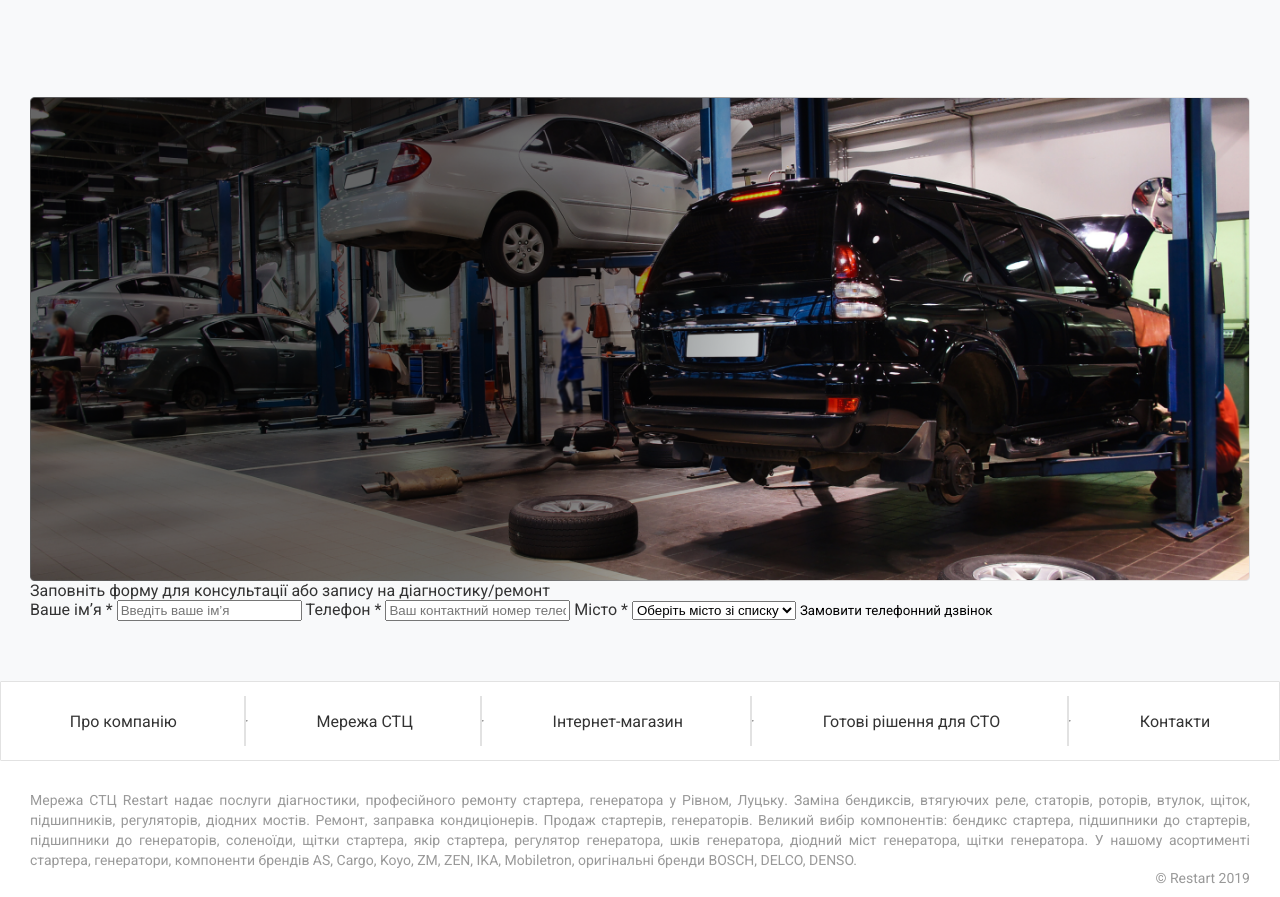
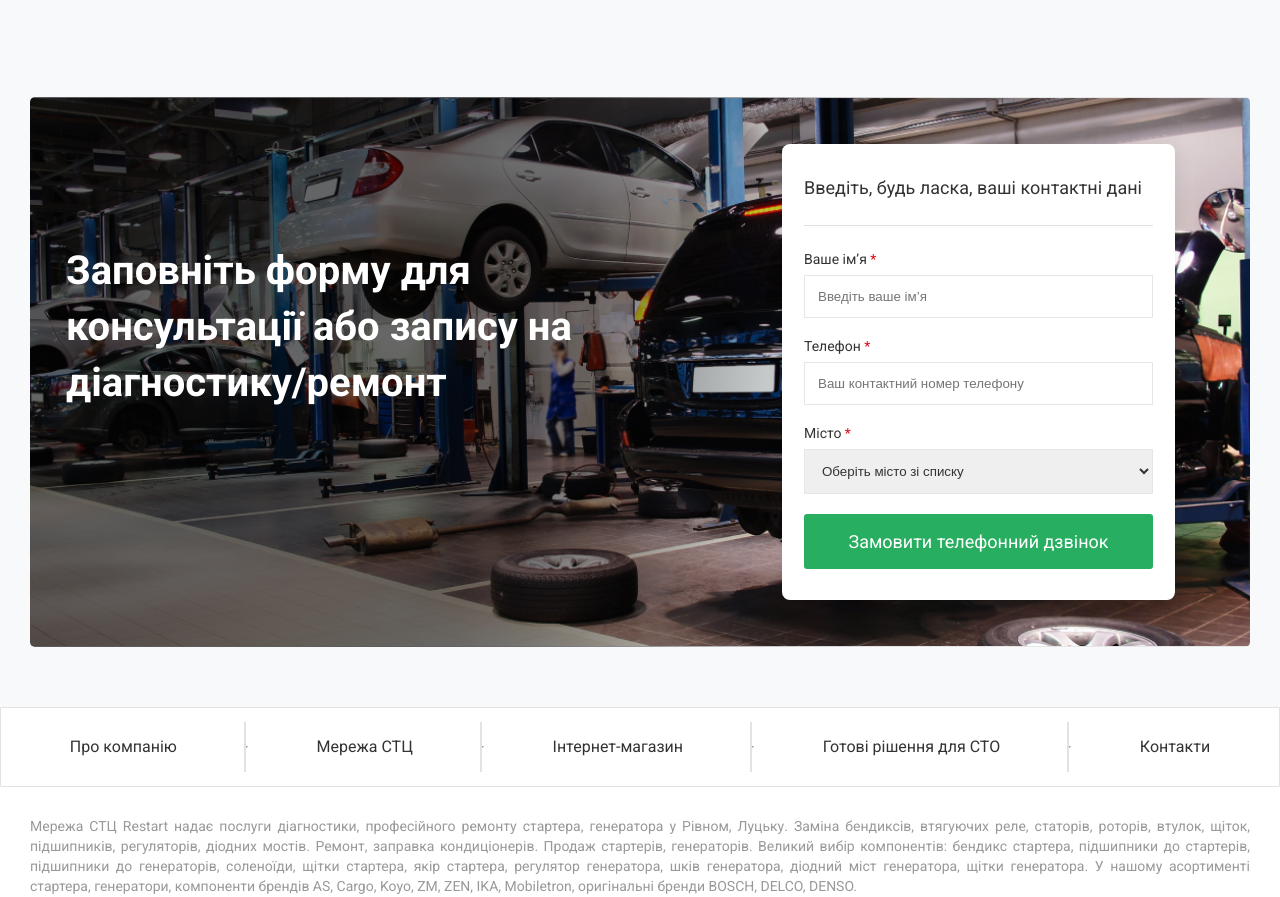
Before and after one commit to Promart1/restart_web, a website: page src/stores.html in a window 1280 px wide. Shown: the part 3372-4269 px from the top of the page. Drawn offline with nearby package versions, Linux system fonts and the light colour scheme; files that its build step writes are made by us from their sources; files whose address does not match are found by name.

Commit message:
add form section

```diff
--- a/gulp/version.json
+++ b/gulp/version.json
@@ -1,3 +1,3 @@
 {
-    "main": "20240301130533"
+    "main": "20240301151644"
 }
--- a/src/html/head.html
+++ b/src/html/head.html
@@ -4,9 +4,8 @@
   <link rel="stylesheet" href="css/style.min.css" />
   <link rel="preconnect" href="https://fonts.googleapis.com" />
   <link rel="preconnect" href="https://fonts.gstatic.com" crossorigin />
-  <link
-    href="https://fonts.googleapis.com/css2?family=Roboto&display=swap"
-    rel="stylesheet"
-  />
+  <link rel="preconnect" href="https://fonts.googleapis.com">
+<link rel="preconnect" href="https://fonts.gstatic.com" crossorigin>
+<link href="https://fonts.googleapis.com/css2?family=Roboto:wght@400;700&display=swap" rel="stylesheet">
   <title>@@title</title>
 </head>
--- a/src/scss/style.scss
+++ b/src/scss/style.scss
@@ -130,10 +130,6 @@ body {
 
   &__item:nth-last-child(1)::after {
     display: none;
-  }
-
-  &__link:active {
-    color: red;
   }
 
   &__button {
@@ -1690,9 +1686,167 @@ body {
   &__inner {
     margin-top: 100px;
     margin-bottom: 100px;
+    position: relative;
 
     img {
-width: 100%;
-    }
+      width: 100%;
+      object-fit: cover;
+      height: 550px;
+      object-position: center;
+      display: block;
+      border-radius: 5px;
+      margin: 0 auto;
+    }
+  }
+
+  &__block-wrapper {
+
+    display: flex;
+    align-items: center;
+    justify-content: space-between;
+    margin-left: 36px;
+    margin-right: 75px;
+    position: absolute;
+    top: 50%;
+    left: 0;
+    right: 0;
+    transform: translate(0, -50%);
+  }
+
+  &__text {
+    font-weight: 700;
+    font-size: 40px;
+    max-width: 650px;
+    line-height: 56px;
+    color: $secondary-bg-color;
+    margin-bottom: 90px;
+  }
+
+  &__block {
+    width: 393px;
+    padding-top: 33px;
+    padding-bottom: 31px;
+    padding-left: 22px;
+    padding-right: 22px;
+    background: $secondary-bg-color;
+    border-radius: 8px;
+    box-shadow: 0px 4px 20px 0px rgba(0, 0, 0, 0.1);
+  }
+
+  &__block-title {
+    font-size: 18px;
+    line-height: 21px;
+  }
+
+  &__block-title::after {
+    content: "";
+    display: block;
+    border-bottom: 1px solid #e2e2e2;
+    bottom: 0;
+    max-width: 100%;
+    margin-top: 27px;
+    margin-bottom: 25px;
+  }
+
+  &__label {
+    display: block;
+    font-size: 14px;
+    margin-bottom: 8px;
+
+    span {
+      color: rgba(223, 9, 24, 1);
+    }
+  }
+
+  &__input {
+    width: 100%;
+    padding: 13px;
+    box-sizing: border-box;
+    border: 1px solid rgba(230, 230, 230, 1);
+    margin-bottom: 20px;
+    color: $main-text-color;
+  }
+
+  &__input:focus {
+    border: 1px solid rgba(230, 230, 230, 0.273);
+  }
+
+  &__btn {
+    width: 100%;
+    // padding: 17px 45px;
+    padding-top: 17px;
+    padding-bottom: 17px;
+    background: rgba(39, 174, 96, 1);
+    border-radius: 3px;
+    color: $secondary-bg-color;
+    font-size: 18px;
+    text-align: center;
+  }
+
+  @include respond-to($l-desktop) {
+
+    &__inner {
+      margin-top: 40px;
+    }
+
+    &__block-wrapper {
+      display: block;
+      // top: 50%;
+      // left: 50%;
+      // transform: translate(-50%, -50%);
+      margin-right: 0;
+      margin-left: 0;
+      max-width: 100%;
+    }
+
+    &__text {
+      font-size: 20px;
+      line-height: 28px;
+      max-width: 434px;
+      margin-top: -7px;
+      margin-bottom: 31px;
+      text-align: center;
+      margin-right: auto;
+        margin-left: auto;
+    }
+
+    &__block {
+      width: 264px;
+      padding-top: 13px;
+      padding-bottom: 18px;
+      padding-left: 18px;
+      padding-right: 18px;
+      margin-right: auto;
+      margin-left: auto;
+    }
+
+    &__block-title {
+      font-size: 16px;
+      line-height: 18px;
+      text-align: center;
+
+      margin-inline-end: auto;
+      margin-left: auto;
+
+    }
+
+    &__block-title::after {
+      margin-top: 13px;
+      margin-bottom: 13px;
+    }
+
+    &__input {
+      padding: 12px 8px;
+      margin-bottom: 10px;
+    }
+
+         &__label {
+          margin-bottom: 4px;
+         }
+
+                    &__btn {
+                      padding-top: 8px;
+                      padding-bottom: 8px;
+                    }
   }
 }
--- a/src/stores.html
+++ b/src/stores.html
@@ -323,26 +323,28 @@
         <div class="container">
           <div class="form__inner">
             <img src="@img/form-img.png" alt="car" />
+            <div class="form__block-wrapper">
             <p class="form__text">Заповніть форму для консультації або запису на діагностику/ремонт</p>
 
             <div class="form__block">
-              <p class="form__block-title"></p>
+              <p class="form__block-title">Введіть, будь ласка, ваші контактні дані</p>
               <form action="/submit" method="post">
-                <label for="name">Ваше ім’я *</label>
-                <input type="text" id="name" name="name" placeholder="Введіть ваше ім’я" required />
+                <label for="name" class="form__label">Ваше ім’я <span>*</span></label>
+                <input type="text" class="form__input" id="name" name="name" placeholder="Введіть ваше ім’я" required />
 
-                <label for="phone">Телефон *</label>
-                <input type="tel" id="phone" name="phone" placeholder="Ваш контактний номер телефону" required />
+                <label for="phone" class="form__label">Телефон <span>*</span></label>
+                <input type="tel" class="form__input" id="phone" name="phone" placeholder="Ваш контактний номер телефону" required />
 
-                <label for="city">Місто *</label>
-                <select id="city" name="city" required>
+                <label for="city" class="form__label">Місто <span>*</span></label>
+                <select id="city" class="form__input" name="city" required>
                   <option value="" disabled selected>Оберіть місто зі списку</option>
                   <option value="kyiv">Рівне</option>
                   <option value="lviv">Луцьк</option>
                 </select>
 
-                <button type="submit">Замовити телефонний дзвінок</button>
+                <button type="submit" class="form__btn">Замовити телефонний дзвінок</button>
               </form>
+            </div>
             </div>
           </div>
         </div>
```
